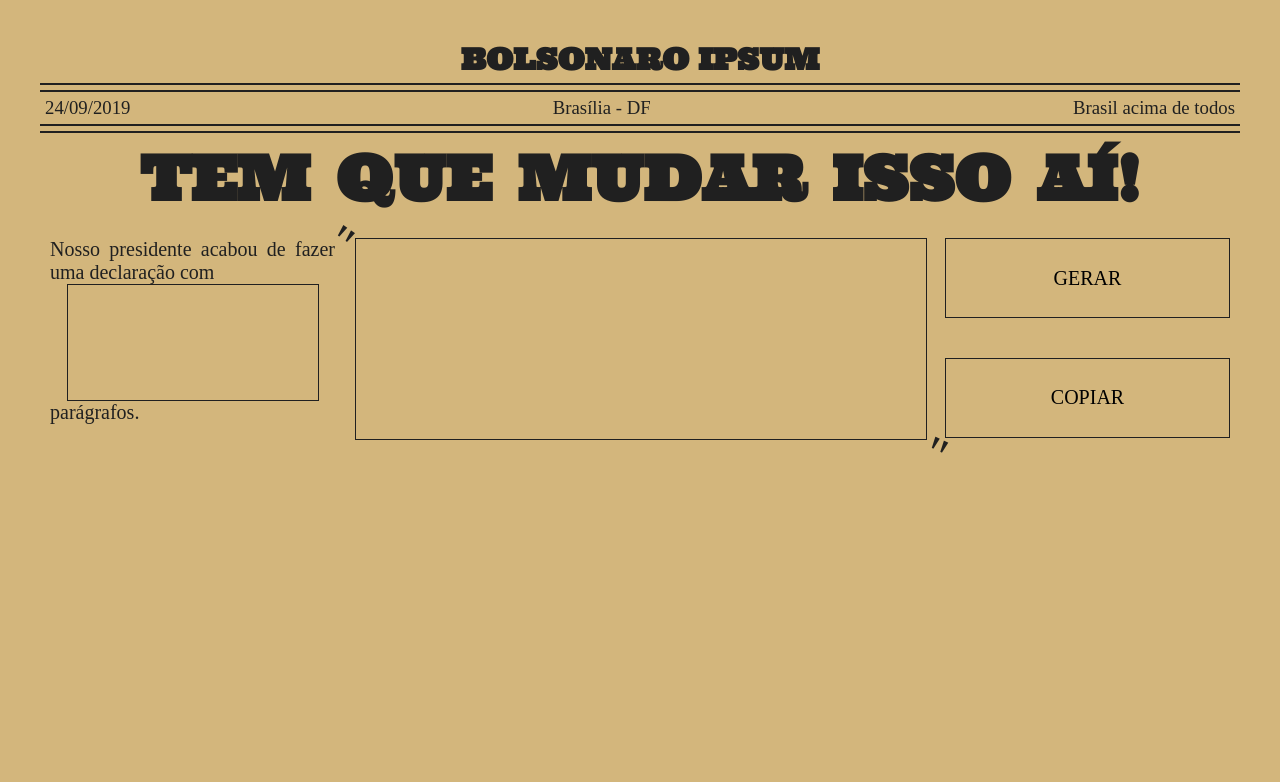
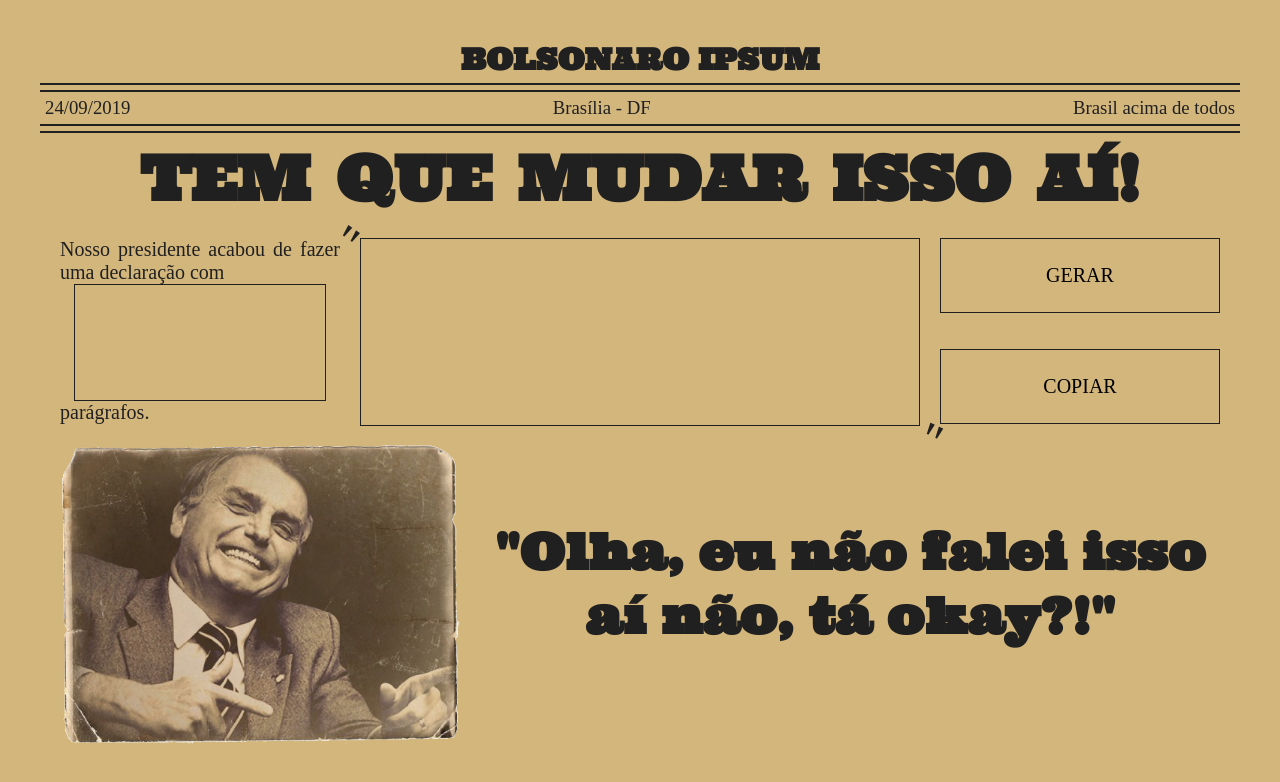
Before and after one commit to guilhermehto/bolsonaro-ipsum, a React (Create React App) app: page / in a window 1280 px wide. Shown: the top 782 px of the page. Built offline with nearby package versions, Linux system fonts and the light colour scheme; a web font is replaced by a local one.

Commit message:
Added statement to home

```diff
--- a/src/components/home/Home.scss
+++ b/src/components/home/Home.scss
@@ -5,8 +5,9 @@
     font-size: 3rem;
     text-align: justify;
     height: 20rem;
-
+    flex-direction: column;
     .col {
+        display: flex;
         padding: 0 1rem;
     }
 
@@ -70,3 +71,21 @@
         }
     }
 }
+
+.bolsonaro-picture {
+    margin-top: 2rem;
+    flex: 1;
+    img {
+        width: 40rem;
+        height: auto;
+    }
+}
+
+.bolsonaro-statement {
+    flex: 2;
+    margin-top: 2rem;
+    margin: auto;
+    h1 {
+        font-size: 5rem;
+    }
+}
--- a/src/components/home/Home.tsx
+++ b/src/components/home/Home.tsx
@@ -1,5 +1,6 @@
 import React from 'react';
 import './Home.scss';
+import bolsonaro from './bolsonaro.png';
 
 import Input from '../input/Input';
 import Textarea from '../textarea/Textarea';
@@ -8,6 +9,7 @@
 const Home: React.FC = () => {
   return (
     <div className="home">
+      <div className="col">
         <div className="form col">
           <p>Nosso presidente acabou de fazer uma declaração com</p>
           <Input type="number" />
@@ -24,6 +26,15 @@
           <Button>COPIAR</Button>
         </div>
       </div>
+      <div className="col">
+        <div className="col bolsonaro-picture">
+          <img src={bolsonaro} alt="Presidente bolsonaro fazendo sinais de arminhas com as mãos e rindo pakas" />
+        </div>
+        <div className="col bolsonaro-statement">
+          <h1>"Olha, eu não falei isso aí não, tá okay?!"</h1>
+        </div>
+      </div>
+    </div>
   );
 }
 
```
Also changed, not shown: src/components/home/bolsonaro.png (added). Lines whose indentation alone changed are shown as unchanged.
